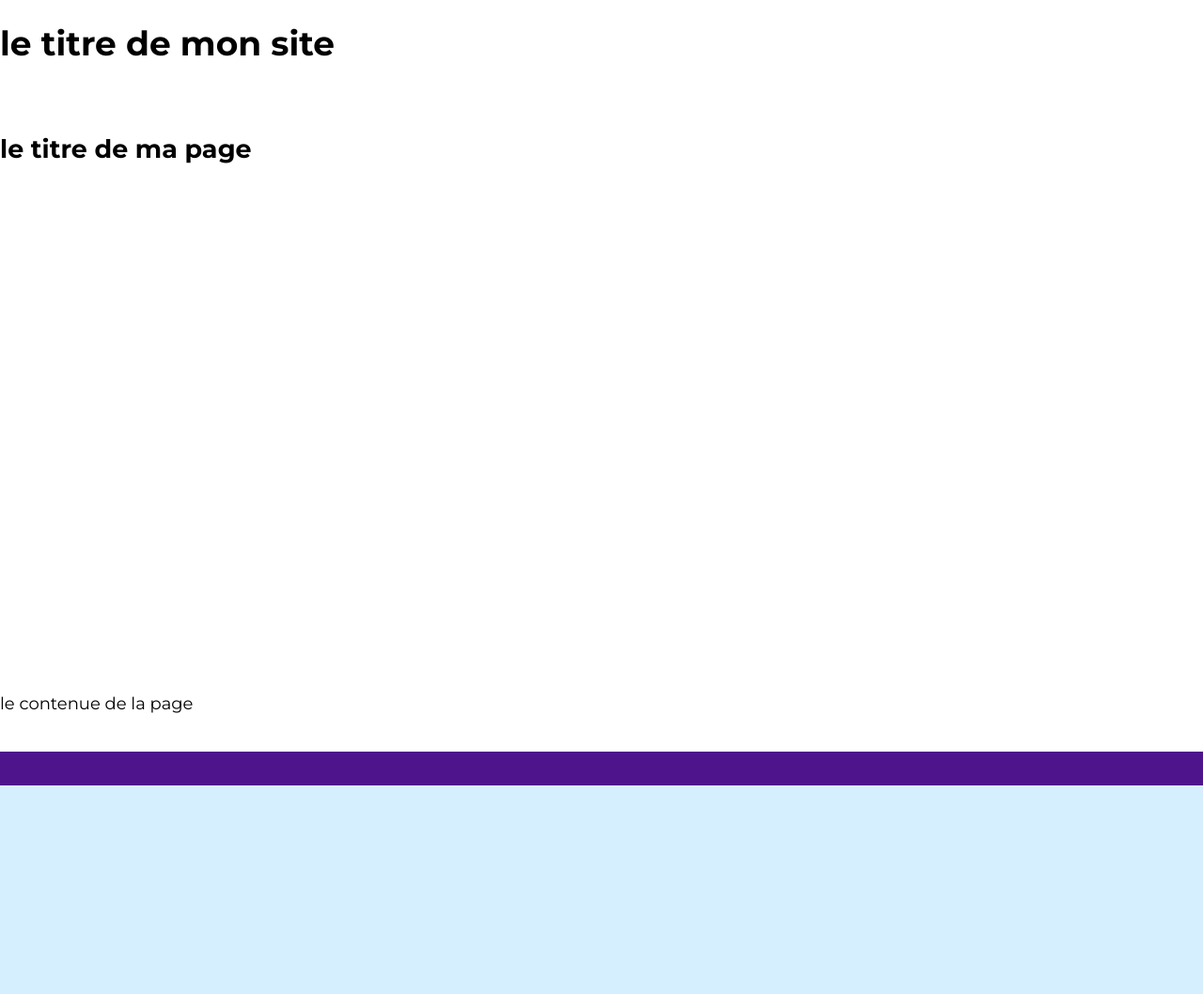
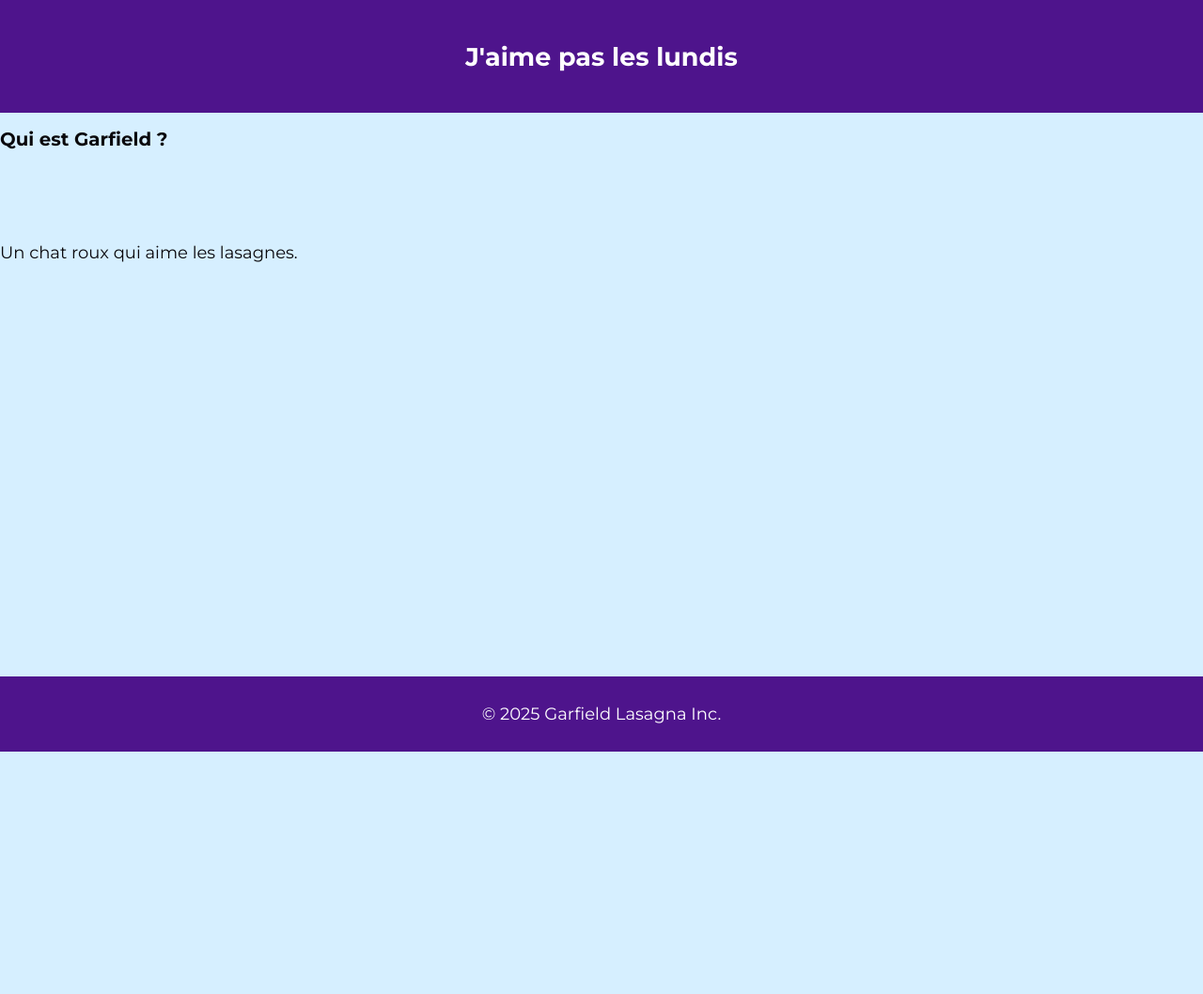
Before and after one commit to Le-Patron-Fr18/coda-bph-2025, a PHP site: page / in a window 1280 px wide. Shown: the top 1058 px of the page at 94% size. After the commit the page ends 800 px from the top, so only its background shows below. Run offline with PHP 8.4, Linux system fonts and the light colour scheme.

Commit message:
ajout dernière partie

```diff
--- a/coda-bph-j2/multi-fichiers/index.php
+++ b/coda-bph-j2/multi-fichiers/index.php
@@ -1,8 +1,8 @@
 <?php
 
-$siteTitle = "le titre de mon site";
-$pageTitle = "le titre de ma page";
-$pageContent = "le contenue de la page";
+$siteTitle = "J'aime pas les lundis";
+$pageTitle = "Qui est Garfield ?";
+$pageContent = "Un chat roux qui aime les lasagnes.";
 
 require "templates/layout.phtml";    // injection du layout
 ?>
--- a/coda-bph-j2/multi-fichiers/templates/layout.phtml
+++ b/coda-bph-j2/multi-fichiers/templates/layout.phtml
@@ -6,16 +6,6 @@
         <link rel="stylesheet" href="assets/styles/style.css">
     </head>
     <body>
-        <h1>
-             <?= $siteTitle ;?>
-        </h1>
-        <h2>
-             <?= $pageTitle ;?>
-        </h2>
-        <p>
-            <?= $pageContent ?>
-        </p>
-
     </body>
 </html>
 
--- a/coda-bph-j2/multi-fichiers/templates/partials/_header.phtml
+++ b/coda-bph-j2/multi-fichiers/templates/partials/_header.phtml
@@ -1,5 +1,5 @@
 <header>
     <h1>
-
+        <?= $siteTitle ;?>
     </h1>
 </header>
--- a/coda-bph-j2/multi-fichiers/templates/partials/_main.phtml
+++ b/coda-bph-j2/multi-fichiers/templates/partials/_main.phtml
@@ -1,8 +1,8 @@
 <main>
     <h2>
-
+        <?= $pageTitle ;?>
     </h2>
     <p>
-
+        <?= $pageContent ?>
     </p>
 </main>
```
